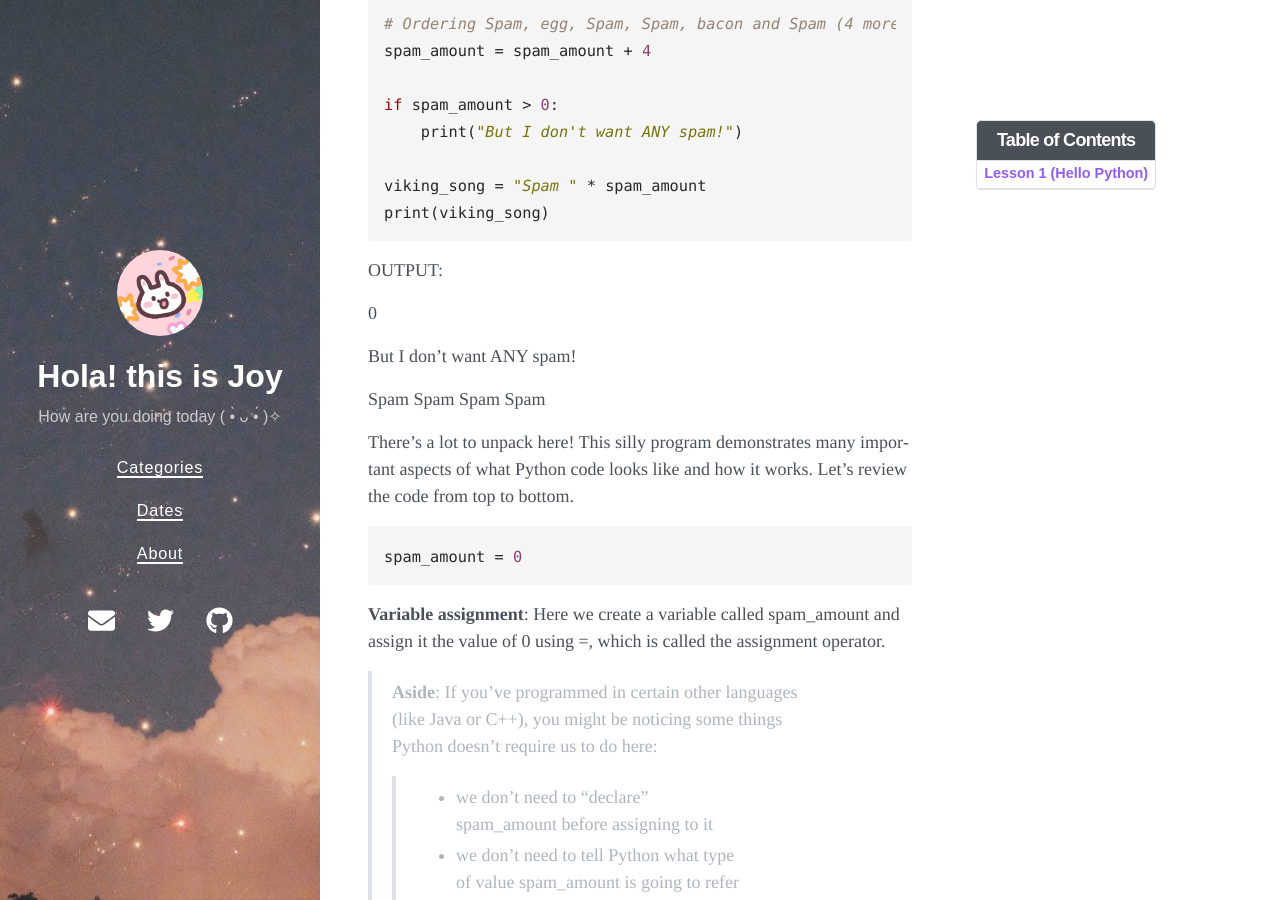
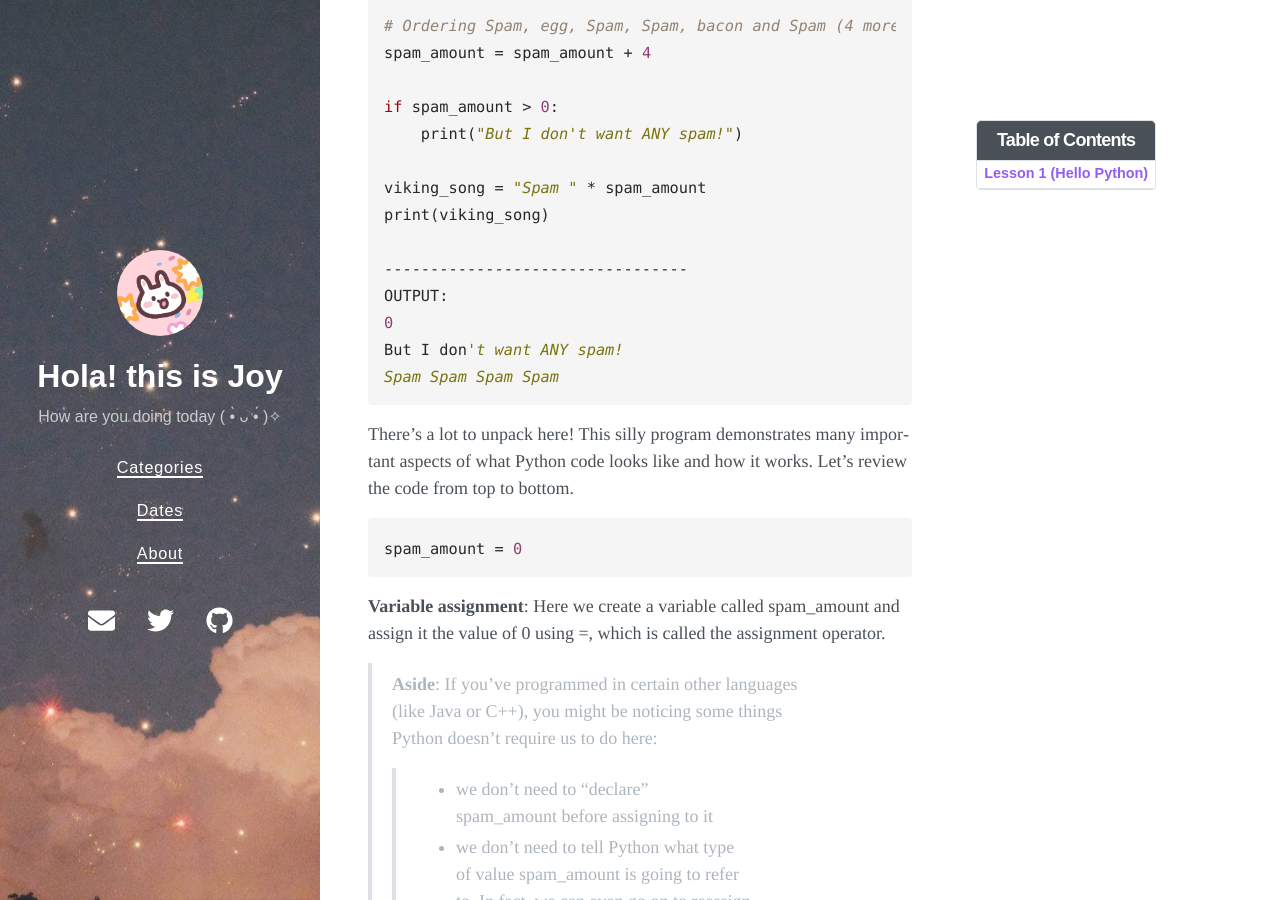
Before and after one commit to Joy3Luo/mathnotes, a Jekyll site: the page built from _posts/2021-08-02-30_ML.md, in a window 1280 px wide and 900 px high, scrolled down 463 px. Built offline with Jekyll 4.4.1, drawn with Linux system fonts in a browser that asks for light colours; nearby versions of some CDN libraries.

Commit message:
Update 2021-08-02-30_ML.md

````diff
--- a/_posts/2021-08-02-30_ML.md
+++ b/_posts/2021-08-02-30_ML.md
@@ -20,7 +20,7 @@ toc:  true
 
 This course covers the key Python skills you’ll need so you can start using Python for data science.
 
-##### Hello, Python!
+***Hello, Python!***
 Python was named for the British comedy troupe Monty Python, so we'll make our first Python program a homage to their skit about Spam.
 
 ```python
@@ -35,14 +35,13 @@ if spam_amount > 0:
 
 viking_song = "Spam " * spam_amount
 print(viking_song)
+
+---------------------------------
+OUTPUT:
+0
+But I don't want ANY spam!
+Spam Spam Spam Spam
 ```
-OUTPUT:
-
-0
-
-But I don't want ANY spam!
-
-Spam Spam Spam Spam
 
 There's a lot to unpack here! This silly program demonstrates many important aspects of what Python code looks like and how it works. Let's review the code from top to bottom.
 
````
